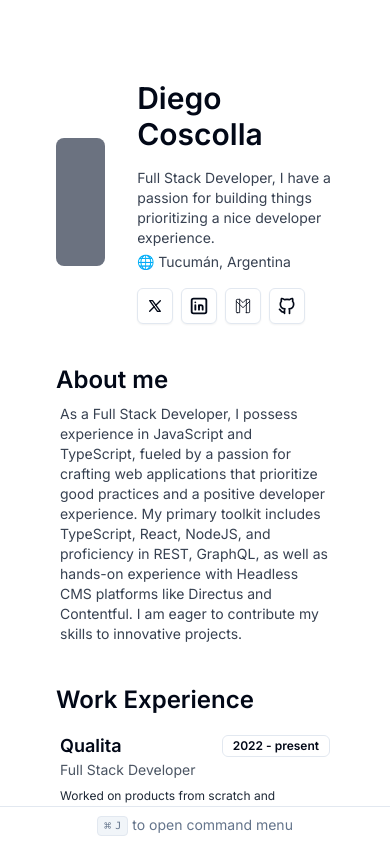
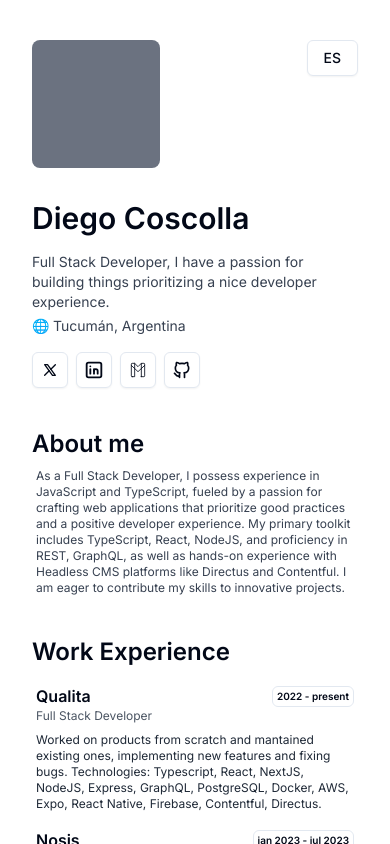
Before and after one commit to dcos96038/cv, a Next.js app: page / in a window 390 px wide. Before the commit this address led to /en. Built offline with nearby package versions, Linux system fonts and the light colour scheme.

Commit message:
refactor language selector + add responsive styles

```diff
--- a/src/app/[language]/page.tsx
+++ b/src/app/page.tsx
@@ -1,5 +1,6 @@
 import { CommandMenu } from "@/components/command-menu";
 import { ExperienceCard } from "@/components/experience-card";
+import { SwitchLanguageButton } from "@/components/language-button";
 import { Section } from "@/components/section";
 import { StudyCard } from "@/components/study-card";
 import { Badge } from "@/components/ui/badge";
@@ -13,16 +14,18 @@ export const metadata: Metadata = {
   description: `${RESUME_DATA.en.summary}`,
 };
 
-export default function Home({ params }: { params: { language: string } }) {
-  const { language } = params;
+export default function Home({ searchParams }: { searchParams: { language: string } }) {
+  const search = searchParams;
 
-  const DATA = RESUME_DATA[language as keyof typeof RESUME_DATA];
+  const language = search.language ?? "en";
 
-  if (!DATA) throw new Error("Language not found");
+  if (language !== "en" && language !== "es") throw new Error("Language not found");
+
+  const DATA = RESUME_DATA[language as "en" | "es"];
 
   return (
-    <main className="mx-auto max-w-5xl py-20 print:py-10 flex flex-col gap-10 overflow-auto print:overflow-visible relative h-full px-14">
-      <div className="flex gap-8 items-center">
+    <main className="mx-auto max-w-5xl py-10 sm:py-20 print:py-10 flex flex-col gap-10 overflow-auto print:overflow-visible relative h-full px-8 sm:px-14">
+      <div className="flex gap-8 sm:items-center relative sm:flex-row flex-col">
         <div className="bg-gray-500 w-32 h-32 rounded-lg"></div>
         <div className="flex flex-col gap-4">
           <h1 className="text-3xl font-semibold">{DATA.name}</h1>
@@ -52,9 +55,10 @@ export default function Home({ params }: { params: { language: string } }) {
               </a>
           </div>
         </div>
+        <SwitchLanguageButton />
       </div>
       <Section title={DATA.about.title}>
-        <p className="text-gray-700 text-sm">{DATA.about.content}</p>
+        <p className="text-gray-700 text-xs sm:text-sm">{DATA.about.content}</p>
       </Section>
       <Section title={DATA.work_experience.title}>
         {DATA.work_experience.items.map((experience, index) => {
@@ -70,7 +74,7 @@ export default function Home({ params }: { params: { language: string } }) {
         })}
       </Section>
       <Section title={DATA.skills.title}>
-        <div className="flex gap-2">
+        <div className="flex gap-2 flex-wrap">
           {DATA.skills.items.map((skill, index) => {
             return (
               <Badge key={`${skill}-${index}`} variant="outline">
@@ -92,7 +96,7 @@ export default function Home({ params }: { params: { language: string } }) {
           );
         })}
       </Section>
-      <CommandMenu language={language as "en" | "es"} />
+      <div className="sm:block hidden"><CommandMenu language={language as "en" | "es"} /></div>
     </main>
   );
 }
--- a/src/components/experience-card.tsx
+++ b/src/components/experience-card.tsx
@@ -17,10 +17,10 @@ export const ExperienceCard: React.FC<ExperienceCardProps> = ({
     <div className="flex flex-col gap-2 py-2">
       <div className="flex flex-col">
         <div className="flex justify-between items-center">
-          <h3 className="font-semibold text-lg">{company}</h3>
-          <Badge variant="outline">{period}</Badge>
+          <h3 className="font-semibold sm:text-lg">{company}</h3>
+          <Badge className="text-[10px] px-1 sm:text-xs sm:px-2" variant="outline">{period}</Badge>
         </div>
-        <span className="text-sm text-gray-600">{position}</span>
+        <span className="sm:text-sm text-xs text-gray-600">{position}</span>
       </div>
       <p className="text-xs text-gray-800">{description}</p>
     </div>
--- /dev/null
+++ b/src/components/language-button.tsx
@@ -0,0 +1,26 @@
+"use client";
+
+import { usePathname, useRouter, useSearchParams } from "next/navigation";
+import { Button } from "./ui/button";
+
+export const SwitchLanguageButton = () => {
+  const searchParams = useSearchParams();
+  const pathname = usePathname()
+  const router = useRouter()
+  const language = searchParams.get("language") ?? "en";
+
+  const handleLanguageChange = () => {
+    const params = new URLSearchParams(searchParams.toString())
+
+    if (language === "en") {
+      params.set("language", "es");
+    } else {
+      params.set("language", "en");
+    }
+
+    router.push(`${pathname}?${params.toString()}`)
+  }
+
+
+  return <Button onClick={handleLanguageChange} variant={"outline"} className="absolute right-0 top-0">{language === "en" ? "ES" : "EN"}</Button>;
+};
--- a/src/components/study-card.tsx
+++ b/src/components/study-card.tsx
@@ -15,10 +15,10 @@ export const StudyCard: React.FC<StudyCardProps> = ({
     <div className="flex flex-col gap-2 py-2">
       <div className="flex flex-col">
         <div className="flex justify-between items-center">
-          <h3 className="font-semibold text-lg">{institution}</h3>
-          <Badge variant="outline">{period}</Badge>
+          <h3 className="font-semibold sm:text-lg line-clamp-1">{institution}</h3>
+          <Badge className="text-[10px] px-1 sm:text-xs sm:px-2" variant="outline">{period}</Badge>
         </div>
-        <span className="text-sm text-gray-600">{description}</span>
+        <span className="sm:text-sm text-xs text-gray-600">{description}</span>
       </div>
     </div>
   );
```
